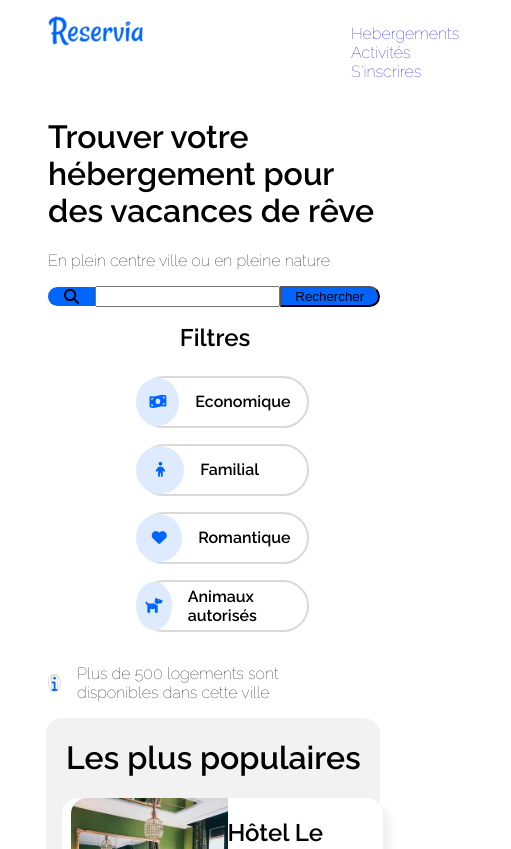
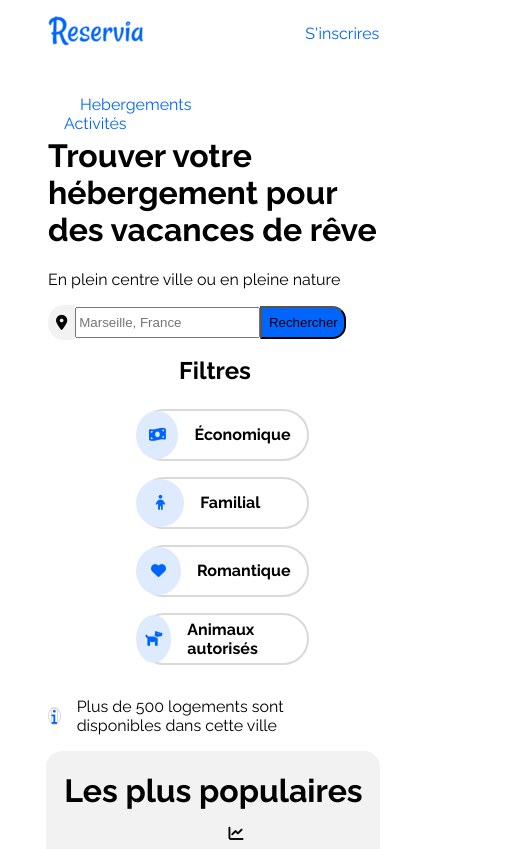
Before and after one commit to lionelmedzo/MedzoOwono_2_16032021, a plain HTML site: page projet2.html in a window 390 px wide. Shown: the top 849 px of the page, 511 px wide, since content can reach past the window. Drawn offline with Linux system fonts and the light colour scheme; files whose address does not match are found by name.

Commit message:
Modification de l'header + responsive

```diff
--- a/projet2.html
+++ b/projet2.html
@@ -4,7 +4,7 @@
         <!-- Required meta tags -->
         <meta charset="utf-8">
         <link rel="preconnect" href="https://fonts.gstatic.com">
-        <link href="https://fonts.googleapis.com/css2?family=Raleway:wght@100;600&display=swap" rel="stylesheet">
+        <link href="https://fonts.googleapis.com/css2?family=Raleway:wght@400;700&display=swap" rel="stylesheet">
         <script src="https://kit.fontawesome.com/384df6feb6.js" crossorigin="anonymous"></script>
         <link rel="stylesheet" href="styles.css"/>
         <link rel="stylesheet" href="responsive.css"/>
@@ -16,19 +16,14 @@
         <header>
             <div class ="entete">
                 <a href="images\logo\Reservia@3x.png">
-                <img src="images\logo\Reservia@3xmini.png"/></a>
-                <nav>
-                    <ul class="menu">
-                        <li>
-                            <a href="#HEBERGEMENT">Hebergements</a>
-                        </li>
-                        <li>
-                            <a href="#ACTIVITE">Activités</a>
-                        </li>
-                        <li>
-                            <a href="#">S'inscrires</a>
-                        </li>
-                    </ul>
+                <img class="logo" src="images\logo\Reservia@3xmini.png"/></a>
+                <nav class="menu">
+
+                    <a class="lien1" href="#HEBERGEMENT">Hebergements</a>
+                    <a class="lien2" href="#ACTIVITE">Activités</a>
+                </nav>
+                <nav class="inscritpiton">
+                    <a class="lien3" href="#">S'inscrires</a>
                 </nav>
             </div>
         </header>
@@ -41,9 +36,9 @@
         </div>
         <div class="recherchebouton">
             <div class="search">
-                <i class="fas fa-search"></i>
+                <i class="fas fa-map-marker-alt"></i>
             </div>
-            <input type="text" /><button class="bouton">Rechercher</button>
+            <input type="text" placeholder="Marseille, France"   /><button class="bouton">Rechercher</button>
         </div>
 
 
@@ -54,7 +49,7 @@
                 <div class="filtreimage">
                     <i class="fas fa-money-bill-wave"></i>
                 </div>
-                <span class="filtretitre">Economique</span>
+                <span class="filtretitre">&Eacute;conomique</span>
             </div>
 
             <div class ="filtrebloc">
@@ -87,9 +82,9 @@
         </div>
 
         <div class="contenaire">
-            <a name="HEBERGEMENT"></a>
-            <div class="hebergement"><!-- conteneur 1-->
-                <h1 class ="rubrique">Hebergements à Marseille</h1>
+
+            <div class="hebergement" id ="HEBERGEMENT"><!-- conteneur 1-->
+                <h1 class ="rubrique">Hébergements à Marseille</h1>
                     <div class="marseille">
                         <a class ="clic" href="#">
                             <img class ="photo" src="images/hebergements/4_small/marcus-loke-WQJvWU_HZFo-unsplash.jpg"/>
@@ -101,7 +96,7 @@
                                     <i class="fas fa-star"></i>
                                     <i class="fas fa-star"></i>
                                     <i class="fas fa-star"></i>
-                                    <i class="fas fa-star"></i>
+                                    <i class="fas fa-star" data-etoile="false"></i>
                                 </div>
                             </div>
                         </a>
@@ -135,7 +130,7 @@
                                     <i class="fas fa-star"></i>
                                     <i class="fas fa-star"></i>
                                     <i class="fas fa-star"></i>
-                                    <i class="fas fa-star"></i>
+                                    <i class="fas fa-star" data-etoile="false"></i>
                                 </div>
                             </div>
                         </a>
@@ -151,8 +146,8 @@
                                     <i class="fas fa-star"></i>
                                     <i class="fas fa-star"></i>
                                     <i class="fas fa-star"></i>
-                                    <i class="fas fa-star"></i>
-                                    <i class="fas fa-star"></i>
+                                    <i class="fas fa-star" data-etoile="false"></i>
+                                    <i class="fas fa-star" data-etoile="false"></i>
                                 </div>
                             </div>
                         </a>
@@ -169,7 +164,7 @@
                                     <i class="fas fa-star"></i>
                                     <i class="fas fa-star"></i>
                                     <i class="fas fa-star"></i>
-                                    <i class="fas fa-star"></i>
+                                    <i class="fas fa-star" data-etoile="false"></i>
                                 </div>
                             </div>
                         </a>
@@ -195,7 +190,9 @@
             </div>
 
             <div class ="populaire"><!-- conteneur 2-->
-                <h1 class="rubrique">Les plus populaires</h1>
+                <h1 class="rubrique">Les plus populaires
+                    <i class="fas fa-chart-line"></i>
+                </h1>
                 <div class="pop">
                     <a class ="clic" href="#">
                         <img class ="photopop" src="/Users/lmedzoowono/Desktop/Projet/Projet_2/images/hebergements/4_small/emile-guillemot-Bj_rcSC5XfE-unsplash.jpg"/>
@@ -223,7 +220,7 @@
                                 <i class="fas fa-star"></i>
                                 <i class="fas fa-star"></i>
                                 <i class="fas fa-star"></i>
-                                    <i class="fas fa-star"></i>
+                                <i class="fas fa-star" data-etoile="false"></i>
                             </div>
                         </div>
                     </a>
@@ -239,7 +236,7 @@
                                 <i class="fas fa-star"></i>
                                 <i class="fas fa-star"></i>
                                 <i class="fas fa-star"></i>
-                                    <i class="fas fa-star"></i>
+                                <i class="fas fa-star" data-etoile="false"></i>
                             </div>
                         </div>
                     </a>
@@ -247,9 +244,9 @@
             </div>
         </div>
 
-        <a name="ACTIVITE"></a>
-        <h2>Activités à Marseille</h2>
-        <div class="grid">
+
+        <h2 id="ACTIVITE">Activités à Marseille</h2>
+        <div class="grid" >
             <div class="children">
                 <a class ="clic" href="#">
                     <div class=activiteimage>
--- a/responsive.css
+++ b/responsive.css
@@ -1,10 +1,39 @@
 /*------------------------Entete-------------------*/
-@media (max-width: 700px) {
+@media (max-width: 800px) {
+    .entete{
+        display: grid;
+        grid-template-columns:1fr 2fr 1fr;
+        grid-template-rows: 1fr  1fr ;
+        row-gap:20%;
+
+    }
+    .logo{
+        grid-column-start: 1;
+        grid-row-start: 1;
+    }
     .menu{
-        display: flex;
-        flex-wrap: wrap;
-        flex-direction:row ;
+        grid-column-start: 1;
+        grid-column-end: span 2;
+        grid-row-start: 2;
+
+
+
     }
+    .inscritpiton{
+        grid-column-start: 3;
+        grid-row-start: 1;
+		text-align: center;
+		margin-top: 1em;
+
+    }
+	.lien2{
+		margin-left: 1em;
+	}
+
+
+
+
+
 }
 /*------------------------Filtre-------------------*/
 @media (max-width: 700px) {
--- a/styles.css
+++ b/styles.css
@@ -1,29 +1,55 @@
 
+body{
+
+	display: block;
+	font-family: 'Raleway', sans-serif;
+	margin-left: 3em;
+
+
+
+}
 .entete {
-    display: flex;              /* Transformation en flexbox */
+
+	display: grid;
+	grid-template-columns:1fr 2fr 2fr 1fr;
+	grid-template-rows: 1fr;
+
+
+
 }
-nav{
-
-    padding-left: 50%;
+.logo{
+	grid-column-start: 1;
+	grid-row-start: 1;
 }
 
 .menu{
-    display: flex;              /* Transformation en flexbox */
-    justify-content: flex-end;   /* Alignements des liens dans le menu */
+	grid-column-start: 3;
+	grid-row-start: 1;
+	margin-top: 1em;
+
 }
-.menu li {
-    list-style-type: none ;       /* Suppression des puces */
+.inscritpiton{
+	grid-column-start: 4;
+	grid-row-start: 1;
+	margin-top: 1em;
+
 }
+.lien1{
 
-.menu li a{
-	width: 10em;
-	display:block;
+	padding: 2em;
 	text-decoration: none;
+	color:#0065FC;
 }
+.lien2{
 
-.menu a:hover { /* survo des liens*/
+	text-decoration: none;
+	color:#0065FC;
+	}
+.lien3{
 
-    color: #0065FC;
+	text-decoration: none;
+	color:#0065FC;
+
 }
 .clic{
 	text-decoration: none;
@@ -37,21 +63,26 @@ nav{
 
     border-radius: 2em;
     margin-bottom: 1em;
+
   }
 .search{
 	border-radius: 1em 0 0  1em;
-	background-color:  #0065FC;
-	padding-left: 1em;
-	padding-right: 1em;
+	background-color:  #F2F2F2;
+	padding: .5em .5em;
+
+
 
   }
 .bouton{
 	border-radius: 0 1em 1em 0;
 	background-color:  #0065FC;
-	padding-left: 1em;
-	padding-right: 1em;
+	padding: .5em .5em;
 
 
+
+}
+input{
+	min-height: 25px;
 }
 
 
@@ -139,15 +170,7 @@ nav{
 /*------------------- Section Hebergement et populaire------------------*/
 
 
-body{
 
-	display: block;
-	font-family: Raleway;
-	margin-left: 3em;
-
-
-
-}
 
 
 
@@ -246,6 +269,10 @@ body{
 	border-radius: 1em 0em 0em 1em;
 	object-fit: cover;
 }
+.fa-chart-line{
+	margin-left: 3em;
+	size: 20%;
+}
 
 .bloc-ecrituredroit{
 	margin-top: 1em;
@@ -269,6 +296,9 @@ body{
 	display: flex;
 	flex-direction: row;
 	justify-content: left;
+}
+.fa-star[data-etoile]{
+	color:#d9d9d9 ;
 }
 
 
```
Lines whose indentation alone changed are shown as unchanged.
